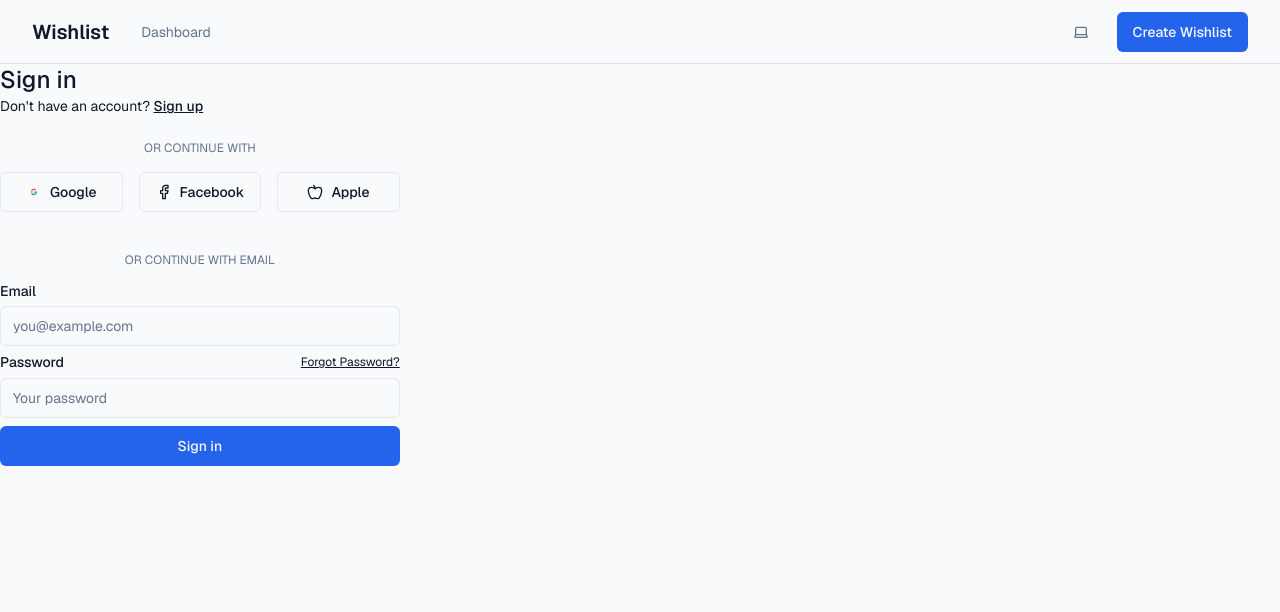
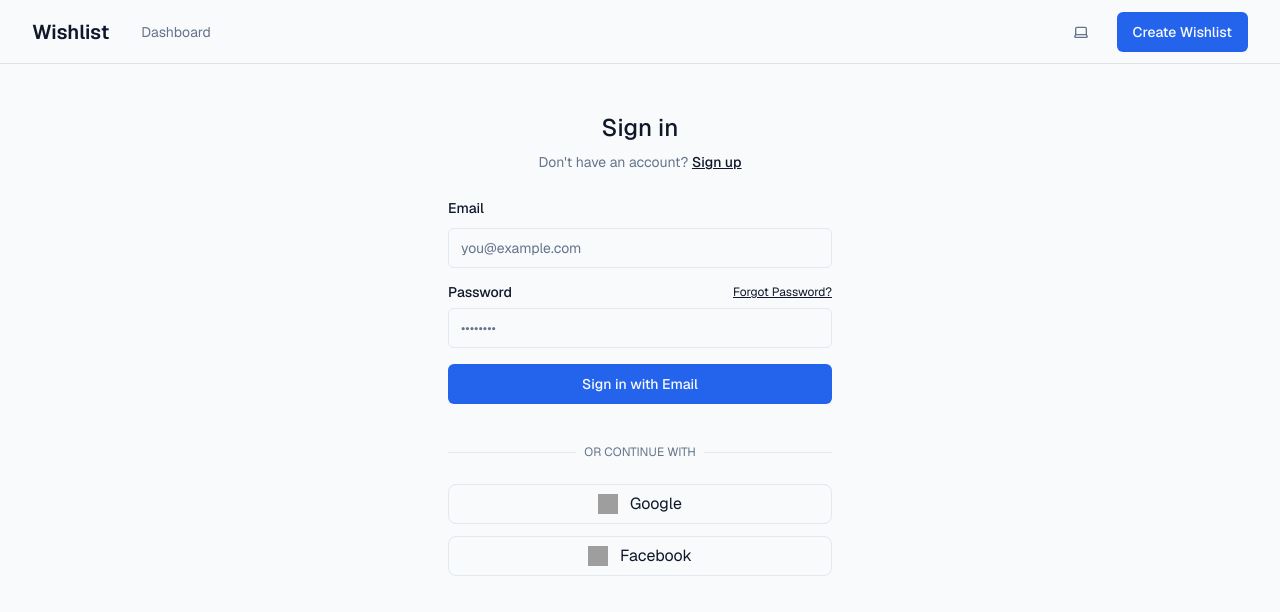
Before and after one commit to malochak/wishlist, a Next.js app: page /sign-in in a window 1280 px wide. Shown: the top 612 px of the page. Built offline with nearby package versions, Linux system fonts and the light colour scheme; no server answers; grey boxes are pictures that could not be loaded.

Commit message:
refactor sign in page

```diff
--- a/app/(auth-pages)/layout.tsx
+++ /dev/null
@@ -1,9 +0,0 @@
-export default async function Layout({
-  children,
-}: {
-  children: React.ReactNode;
-}) {
-  return (
-    <div className="max-w-7xl flex flex-col gap-12 items-start">{children}</div>
-  );
-}
--- a/app/(auth-pages)/sign-in/page.tsx
+++ b/app/(auth-pages)/sign-in/page.tsx
@@ -9,26 +9,25 @@ import { SocialAuthButtons } from "@/components/auth/social-auth-buttons";
 export default async function Login(props: { searchParams: Promise<Message> }) {
   const searchParams = await props.searchParams;
   return (
-    <div className="flex-1 flex flex-col min-w-64">
-      <h1 className="text-2xl font-medium">Sign in</h1>
-      <p className="text-sm text-foreground">
+    <div className="flex-1 flex flex-col gap-8 items-center mt-12">
+      <div className="w-96">
+        <div className="text-center mb-6">
+          <h1 className="text-2xl font-medium mb-2">Sign in</h1>
+          <p className="text-sm text-muted-foreground">
             Don't have an account?{" "}
             <Link className="text-foreground font-medium underline" href="/sign-up">
               Sign up
             </Link>
           </p>
-
-      <SocialAuthButtons className="mt-6 mb-6" />
-
-      <div className="relative flex justify-center text-xs uppercase my-4">
-        <span className="bg-background px-2 text-muted-foreground">
-          Or continue with email
-        </span>
         </div>
 
-      <form className="flex flex-col gap-2">
+        <form className="flex flex-col gap-4 mb-6">
+          <div className="space-y-2">
             <Label htmlFor="email">Email</Label>
             <Input name="email" placeholder="you@example.com" required />
+          </div>
+
+          <div className="space-y-2">
             <div className="flex justify-between items-center">
               <Label htmlFor="password">Password</Label>
               <Link
@@ -41,14 +40,30 @@ export default async function Login(props: { searchParams: Promise<Message> }) {
             <Input
               type="password"
               name="password"
-          placeholder="Your password"
+              placeholder="••••••••"
               required
             />
+          </div>
+
           <SubmitButton pendingText="Signing In..." formAction={signInAction}>
-          Sign in
+            Sign in with Email
           </SubmitButton>
           <FormMessage message={searchParams} />
         </form>
+
+        <div className="relative mb-6">
+          <div className="absolute inset-0 flex items-center">
+            <span className="w-full border-t" />
+          </div>
+          <div className="relative flex justify-center text-xs uppercase">
+            <span className="bg-background px-2 text-muted-foreground">
+              Or continue with
+            </span>
+          </div>
+        </div>
+
+        <SocialAuthButtons />
+      </div>
     </div>
   );
 }
--- a/components/auth/social-auth-buttons.tsx
+++ b/components/auth/social-auth-buttons.tsx
@@ -1,11 +1,9 @@
-import { Button } from "@/components/ui/button";
+import { cn } from "@/lib/utils";
 import { createClient } from "@/utils/supabase/server";
-import { Apple, Facebook } from "lucide-react";
+import { redirect } from "next/navigation";
 import Image from "next/image";
-import { cn } from "@/lib/utils";
-import { redirect } from "next/navigation";
 
-async function signInWithProvider(provider: 'google' | 'facebook' | 'apple') {
+async function signInWithProvider(provider: 'google' | 'facebook') {
   'use server'
 
   try {
@@ -26,7 +24,6 @@ async function signInWithProvider(provider: 'google' | 'facebook' | 'apple') {
       throw error;
     }
 
-    // data.url contains the URL to redirect the user to
     if (data?.url) {
       redirect(data.url);
     }
@@ -42,53 +39,40 @@ interface SocialAuthButtonsProps {
 
 export function SocialAuthButtons({ className }: SocialAuthButtonsProps) {
   return (
-    <div className={cn("flex flex-col gap-4 w-full", className)}>
-      <div className="relative flex justify-center text-xs uppercase">
-        <span className="bg-background px-2 text-muted-foreground">
-          Or continue with
-        </span>
-      </div>
-
-      <div className="grid grid-cols-3 gap-4">
+    <div className={cn("flex flex-col space-y-3", className)}>
       <form action={signInWithProvider.bind(null, 'google')}>
-          <Button
-            variant="outline"
-            className="w-full"
+        <button
           type="submit"
+          className="w-full h-10 px-6 flex items-center justify-center gap-3 rounded-lg border hover:border-slate-400 hover:shadow transition duration-300"
         >
           <Image
-              src="/google.svg"
-              width={16}
-              height={16}
-              alt="Google"
-              className="mr-2"
+            width={20}
+            height={20}
+            src="https://www.svgrepo.com/show/475656/google-color.svg"
+            loading="lazy"
+            alt="google logo"
+            className="h-5 w-5"
           />
-            Google
-          </Button>
+          <span>Google</span>
+        </button>
       </form>
 
       <form action={signInWithProvider.bind(null, 'facebook')}>
-          <Button
-            variant="outline"
-            className="w-full"
+        <button
           type="submit"
+          className="w-full h-10 px-6 flex items-center justify-center gap-3 rounded-lg border hover:border-slate-400 hover:shadow transition duration-300"
         >
-            <Facebook className="mr-2 h-4 w-4" />
-            Facebook
-          </Button>
+          <Image
+            width={20}
+            height={20}
+            src="https://www.svgrepo.com/show/475647/facebook-color.svg"
+            loading="lazy"
+            alt="facebook logo"
+            className="h-5 w-5"
+          />
+          <span>Facebook</span>
+        </button>
       </form>
-
-        <form action={signInWithProvider.bind(null, 'apple')}>
-          <Button
-            variant="outline"
-            className="w-full"
-            type="submit"
-          >
-            <Apple className="mr-2 h-4 w-4" />
-            Apple
-          </Button>
-        </form>
-      </div>
     </div>
   );
 }
--- a/package.json
+++ b/package.json
@@ -6,6 +6,7 @@
     "start": "next start"
   },
   "dependencies": {
+    "@heroicons/react": "^2.2.0",
     "@hookform/resolvers": "^3.9.1",
     "@radix-ui/react-checkbox": "^1.1.1",
     "@radix-ui/react-dialog": "^1.1.4",
```
Also changed, not shown: public/google.svg (deleted), 1 other file (tests, documents, lock files or other folders). Lines whose indentation alone changed are shown as unchanged.
